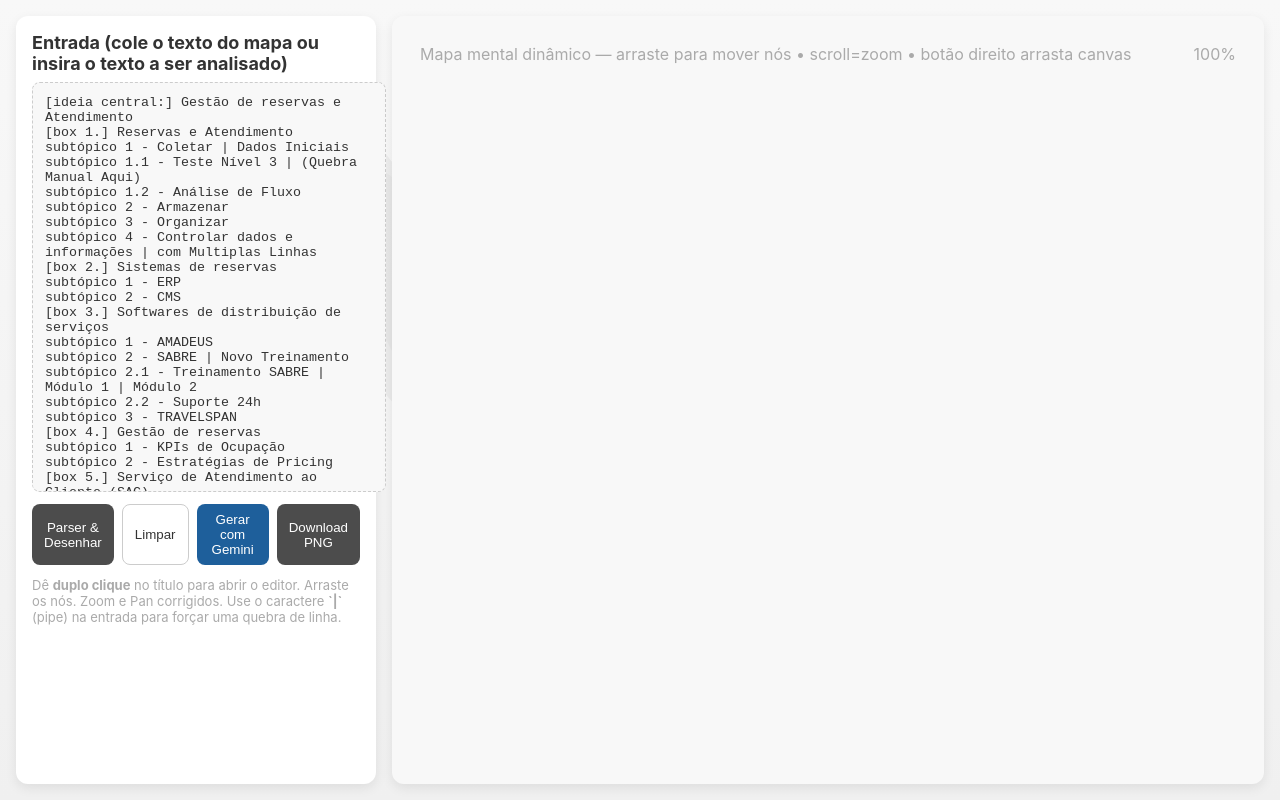
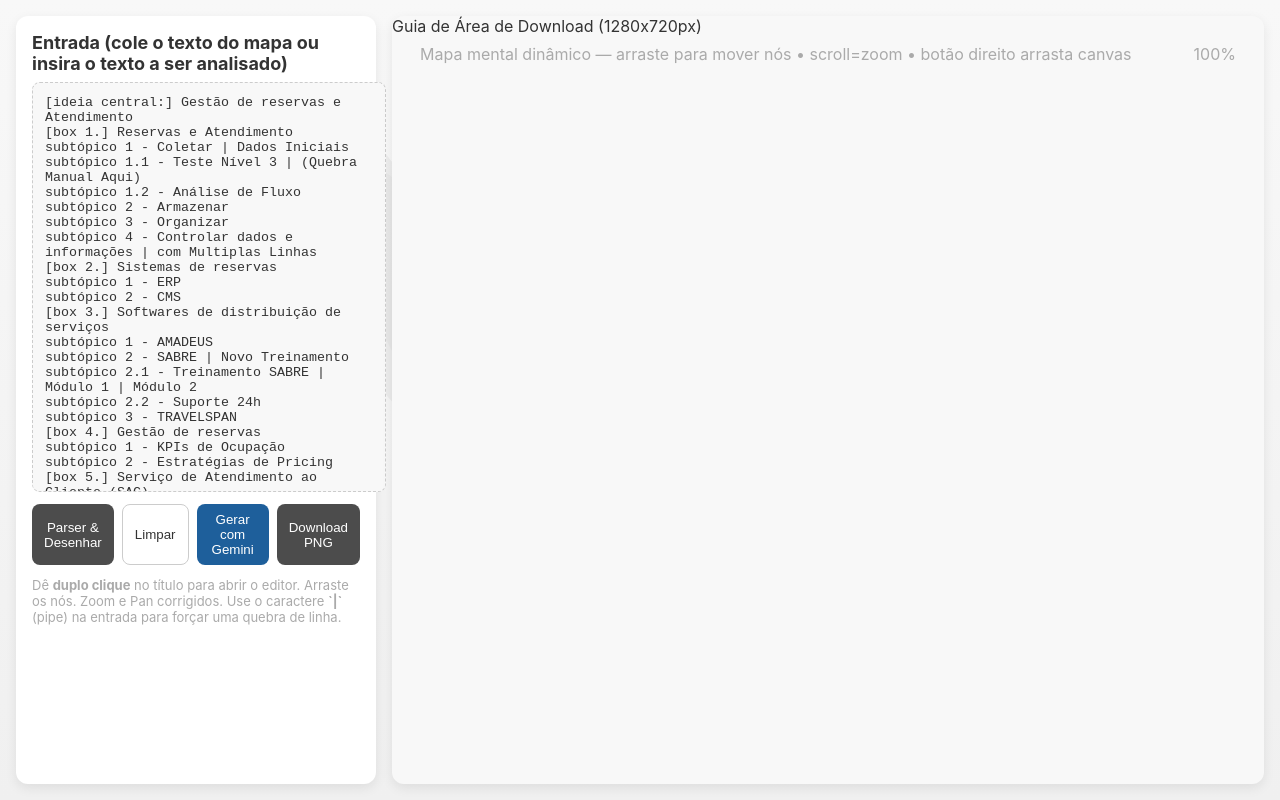
Before and after one commit to GustavoJVvieira/mapa_mental, a plain HTML site: page index.html in a window 1280 px wide. Drawn offline with nearby package versions, Linux system fonts and the light colour scheme; a script that the page names is missing.

Commit message:
Add print guide for download area in canvas
Added a print guide for download area in the canvas.

```diff
--- a/index.html
+++ b/index.html
@@ -7,7 +7,6 @@
 
   <link rel="stylesheet" href="style.css" />
   <script src="https://cdnjs.cloudflare.com/ajax/libs/html2canvas/1.4.1/html2canvas.min.js"></script>
-  <!-- SDK oficial do Gemini via CDN -->
   <script type="module" src="https://esm.run/@google/generative-ai"></script>
 </head>
 
@@ -61,7 +60,9 @@
       </div>
       <div class="viewport">
         <svg id="svg"></svg>
-        <div id="stage"></div>
+        <div id="stage">
+          <div id="print-guide">Guia de Área de Download (1280x720px)</div>
+        </div>
       </div>
     </div>
   </div>
```
